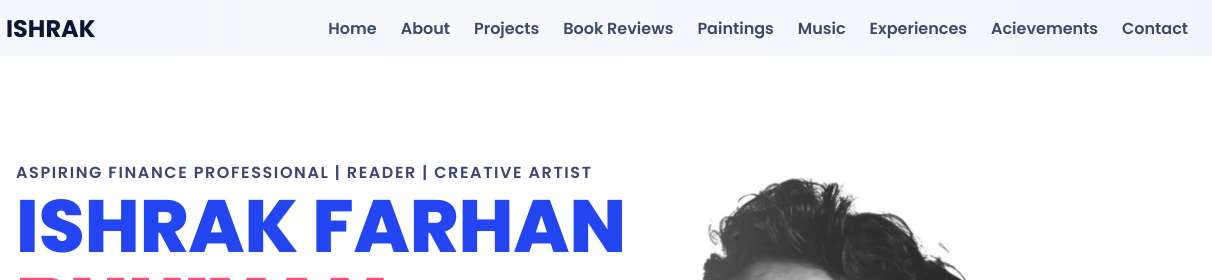
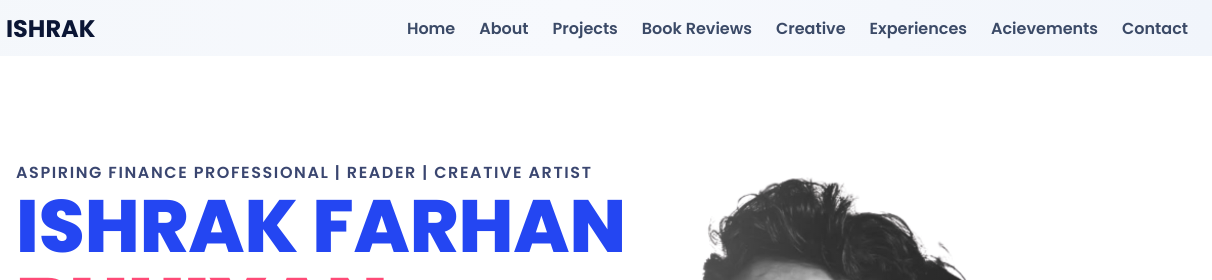
Before and after one commit to ishrakfarhanb-spec/ishrakfarhan.b.github.io, a plain HTML site: page index.html in a window 1280 px wide. Shown: the top 280 px of the page, 68-1280 px from the left. Drawn offline with Linux system fonts and the light colour scheme.

Commit message:
Update index.html

```diff
--- a/index.html
+++ b/index.html
@@ -34,8 +34,7 @@
       <a href="#" class="nav-link">About</a>
       <a href="#" class="nav-link">Projects</a>
       <a href="#" class="nav-link">Book Reviews</a>
-      <a href="#" class="nav-link">Paintings</a>
-      <a href="#" class="nav-link">Music</a>
+      <a href="#" class="nav-link">Creative</a>
       <a href="#" class="nav-link">Experiences</a>
       <a href="#" class="nav-link">Acievements</a>
       <a href="#" class="nav-link">Contact</a>
```
